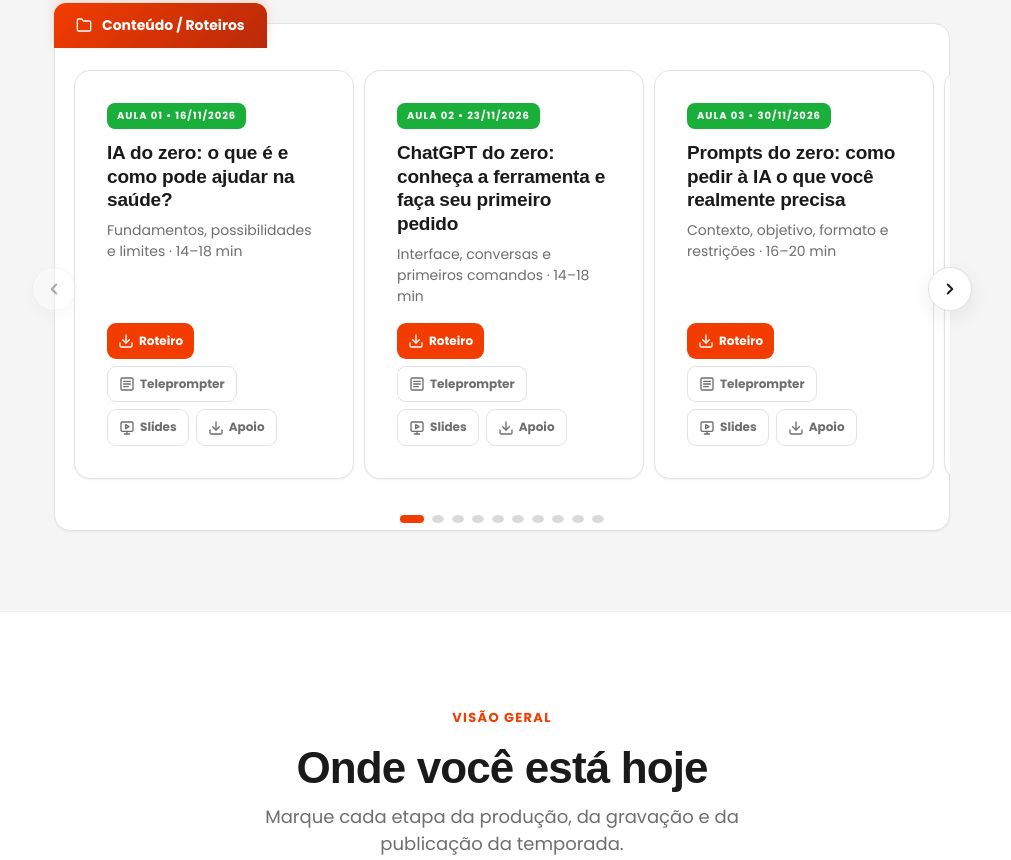
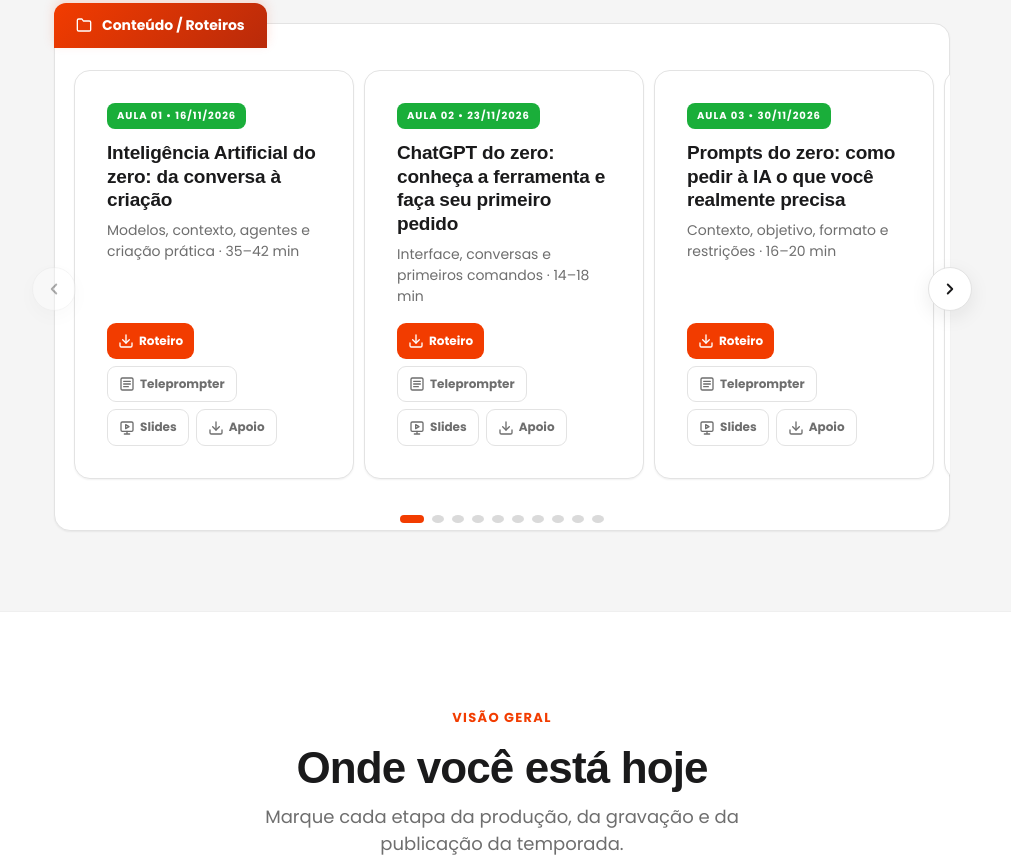
Before and after one commit to rosakethllyn-blip/estrategia-plano, a plain HTML site: page index.html in a window 1280 px wide. Shown: the part 914-1774 px from the top of the page, without its empty margins (138-1149 px from the left). Drawn offline with Linux system fonts and the light colour scheme; a web font is replaced by a local one.

Commit message:
feat(ep01): alinhar apresentação e plano ao novo roteiro de IA do zero

```diff
--- a/index.html
+++ b/index.html
@@ -667,8 +667,8 @@
   <!-- AULA 01 | Estrateg[IA]: IA do Zero -->
   <div class="roteiro-card">
     <span class="roteiro-badge">Aula 01 • 16/11/2026</span>
-    <h3 class="roteiro-titulo">IA do zero: o que é e como pode ajudar na saúde?</h3>
-    <p class="roteiro-desc">Fundamentos, possibilidades e limites · 14–18 min</p>
+    <h3 class="roteiro-titulo">Inteligência Artificial do zero: da conversa à criação</h3>
+    <p class="roteiro-desc">Modelos, contexto, agentes e criação prática · 35–42 min</p>
     <div class="roteiro-actions roteiro-actions-novo">
       <a class="roteiro-btn roteiro-btn--primary" href="roteiros/ep01-ia-do-zero-o-que-e-e-como-pode-ajudar-na-saude.md" download title="Baixar o roteiro da aula 01"><svg viewBox="0 0 24 24" fill="none" stroke="currentColor" stroke-width="2" stroke-linecap="round" stroke-linejoin="round" aria-hidden="true"><path d="M21 15v4a2 2 0 0 1-2 2H5a2 2 0 0 1-2-2v-4"/><polyline points="7 10 12 15 17 10"/><line x1="12" y1="15" x2="12" y2="3"/></svg> <span>Roteiro</span></a>
       <a class="roteiro-btn roteiro-btn--ghost" href="teleprompter/ep01.html" target="_blank" rel="noopener" title="Abrir teleprompter da aula 01"><svg viewBox="0 0 24 24" fill="none" stroke="currentColor" stroke-width="2" stroke-linecap="round" stroke-linejoin="round" aria-hidden="true"><rect x="3" y="3" width="18" height="18" rx="2"/><path d="M7 8h10M7 12h10M7 16h7"/></svg> <span>Teleprompter</span></a>
@@ -1063,7 +1063,7 @@ const plano = [
   },
   {
     "id": "ep01",
-    "titulo": "Semana EP01 — IA do zero: o que é e como pode ajudar na saúde?",
+    "titulo": "Semana EP01 — Inteligência Artificial do zero: da conversa à criação",
     "datas": "16/11–22/11",
     "ini": "2026-11-16",
     "fim": "2026-11-22",
```
